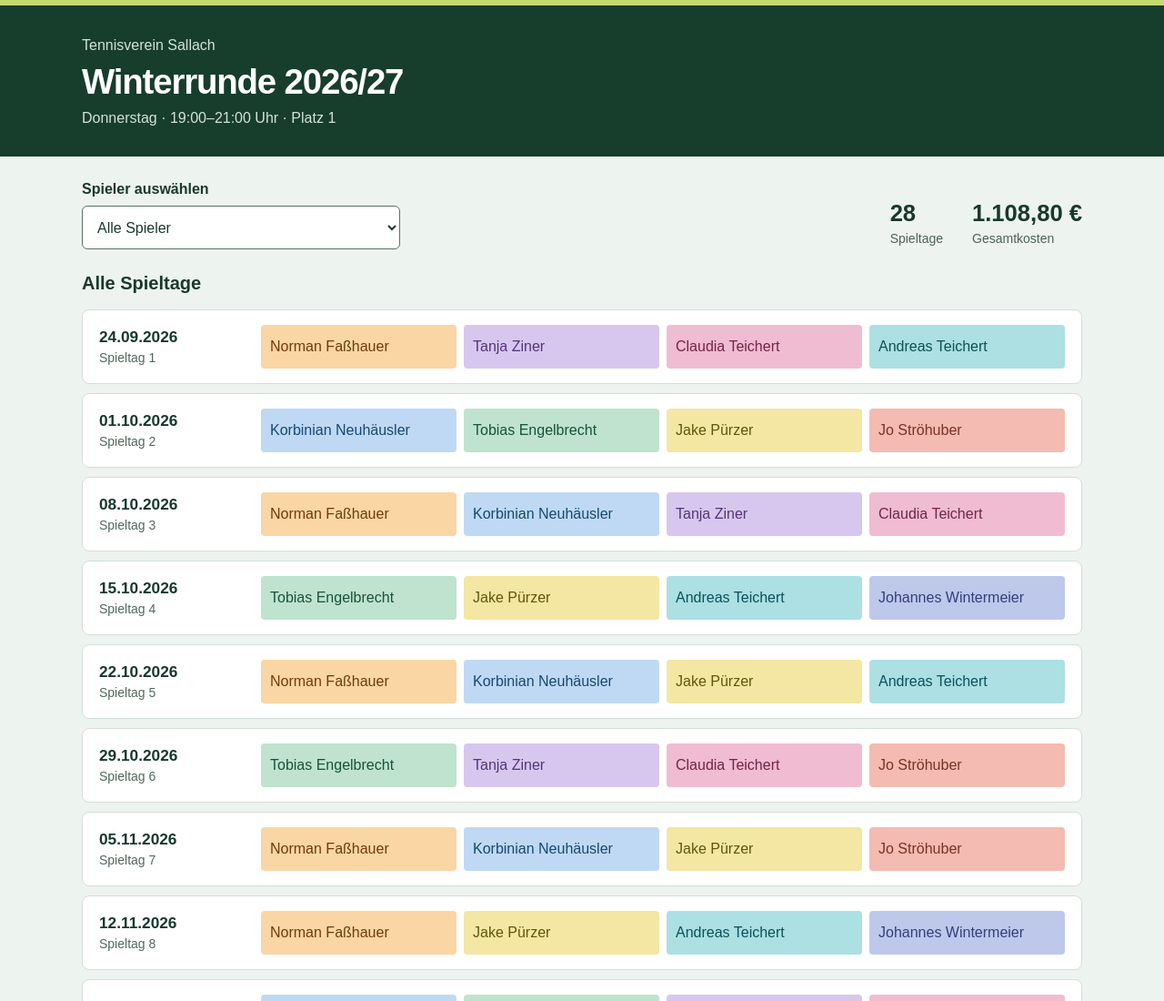
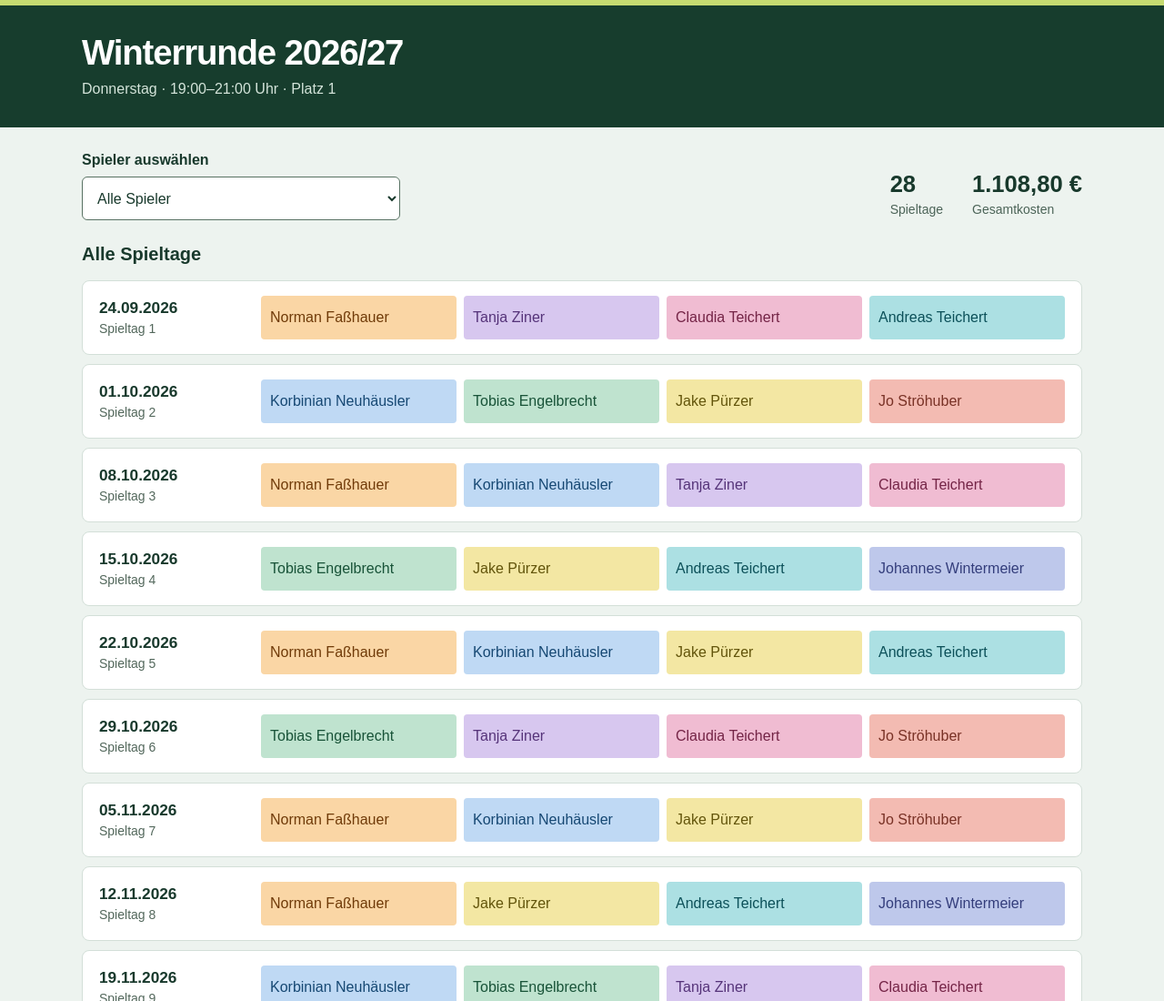
Before and after one commit to andreasteichert/Winterrunde, a plain HTML site: page index.html in a window 1280 px wide. Shown: the top 1100 px of the page at 91% size. Drawn offline with Linux system fonts and the light colour scheme.

Commit message:
Update index.html

```diff
--- a/index.html
+++ b/index.html
@@ -10,7 +10,7 @@
  <meta name="robots" content="noindex, nofollow">
 </head>
 <body>
-<header><p>Tennisverein Sallach</p><h1>Winterrunde 2026/27</h1><p>Donnerstag · 19:00–21:00 Uhr · Platz 1</p></header>
+<header><h1>Winterrunde 2026/27</h1><p>Donnerstag · 19:00–21:00 Uhr · Platz 1</p></header>
 <main>
 <div class="controls"><div class="picker"><label for="person">Spieler auswählen</label><select id="person"><option value="">Alle Spieler</option></select></div><div class="summary" aria-live="polite"><div class="metric"><strong id="count">28</strong><span id="count-label">Spieltage</span></div><div class="metric"><strong id="cost">1.108,80 €</strong><span id="cost-label">Gesamtkosten</span></div></div></div>
 <h2 id="view-title">Alle Spieltage</h2><div class="schedule" id="games"></div>
```
